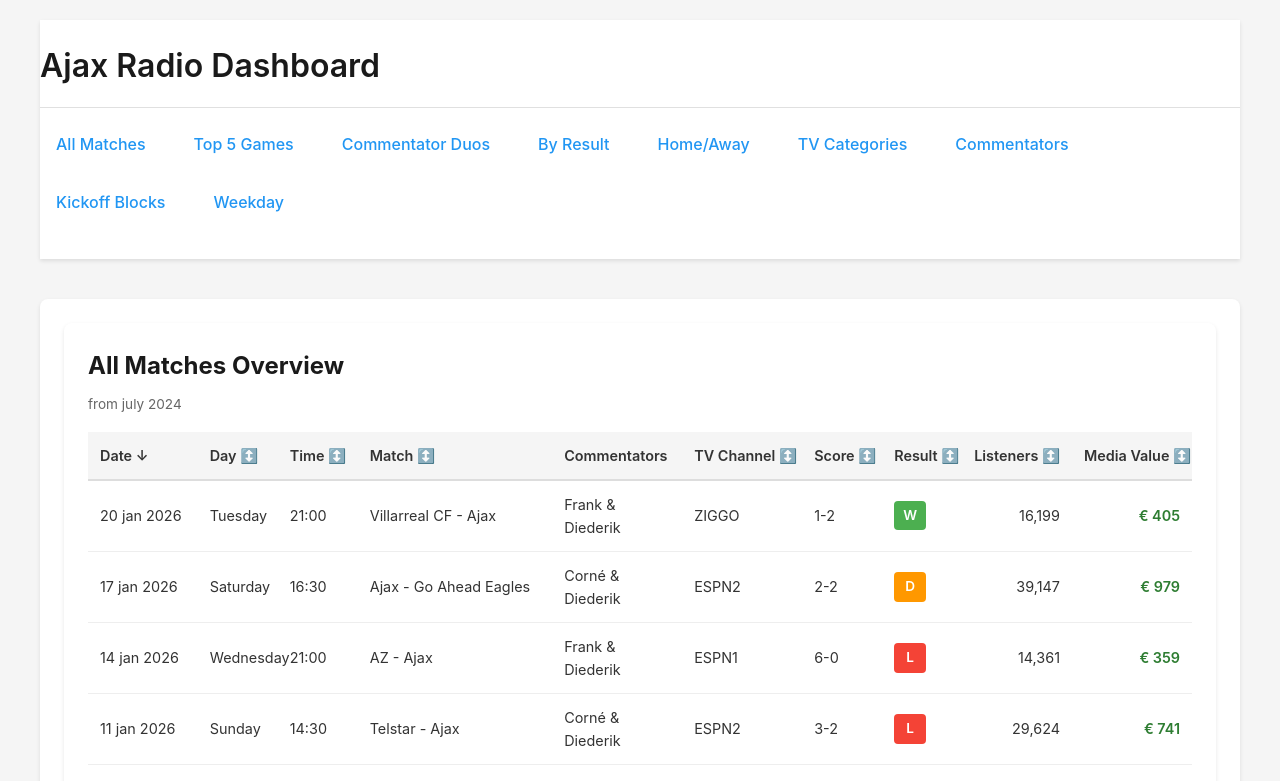
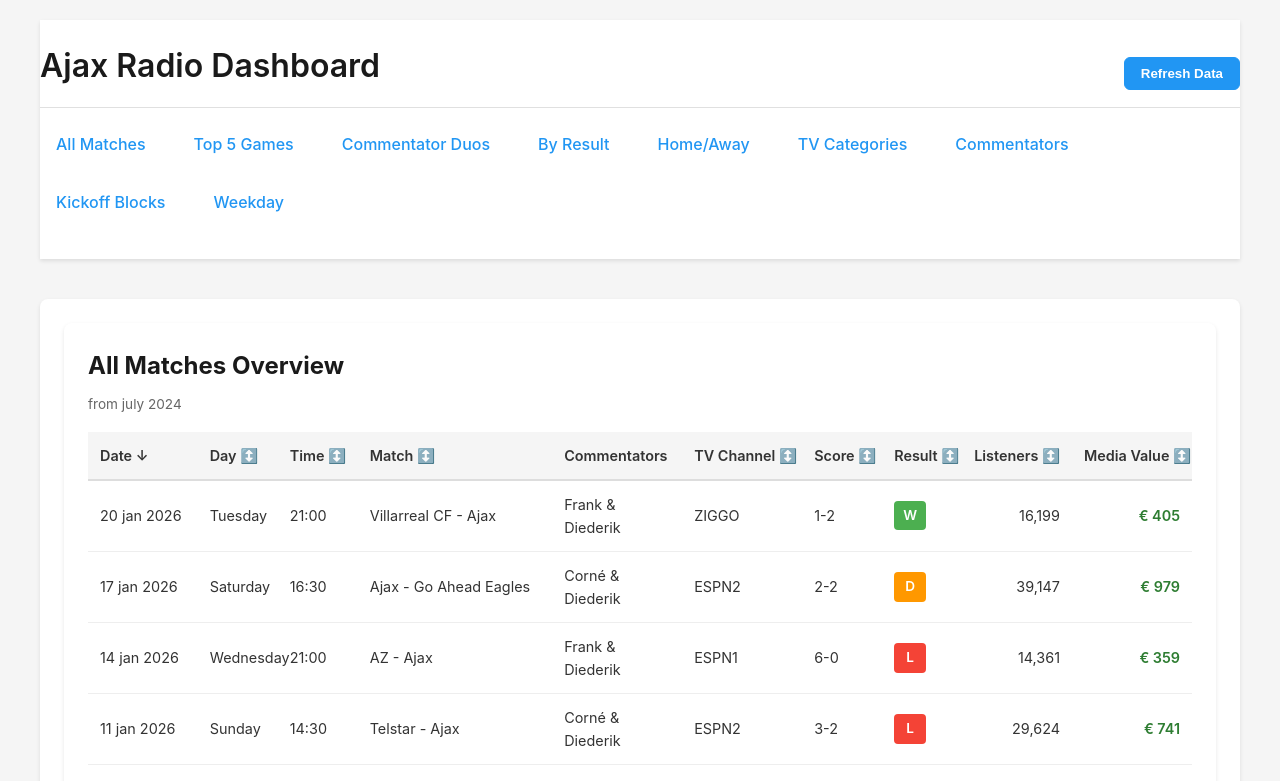
Before and after one commit to diedzes/ajax-radio-dashboard, a React (Vite) app in the folder dashboard/: page / in a window 1280 px wide. Shown: the top 781 px of the page. Built offline with nearby package versions, Linux system fonts and the light colour scheme.

Commit message:
Add refresh data button

```diff
--- a/dashboard/src/components/Dashboard.css
+++ b/dashboard/src/components/Dashboard.css
@@ -18,6 +18,39 @@ header h1 {
   font-weight: 600;
   color: #1a1a1a;
   margin-bottom: 1rem;
+}
+
+.dashboard-header-top {
+  display: flex;
+  align-items: center;
+  justify-content: space-between;
+  gap: 1rem;
+  flex-wrap: wrap;
+}
+
+.refresh-button {
+  border: 1px solid #2196F3;
+  background: #2196F3;
+  color: #fff;
+  padding: 0.5rem 1rem;
+  border-radius: 6px;
+  font-weight: 600;
+  cursor: pointer;
+  transition: background-color 0.2s, border-color 0.2s, transform 0.1s;
+}
+
+.refresh-button:hover:not(:disabled) {
+  background: #1e88e5;
+  border-color: #1e88e5;
+}
+
+.refresh-button:active:not(:disabled) {
+  transform: scale(0.98);
+}
+
+.refresh-button:disabled {
+  cursor: not-allowed;
+  opacity: 0.7;
 }
 
 .dashboard-nav {
--- a/dashboard/src/components/Dashboard.jsx
+++ b/dashboard/src/components/Dashboard.jsx
@@ -23,10 +23,19 @@ function Dashboard() {
     weekday: null
   })
   const [loading, setLoading] = useState(true)
+  const [refreshing, setRefreshing] = useState(false)
   const [error, setError] = useState(null)
 
-  useEffect(() => {
-    const loadData = async () => {
+  const loadData = async ({ isRefresh = false } = {}) => {
+    if (isRefresh) {
+      setRefreshing(true)
+    } else {
+      setLoading(true)
+    }
+    setError(null)
+
+    const cacheBuster = `?t=${Date.now()}`
+
     try {
       const [
         allMatchesRes,
@@ -39,15 +48,15 @@ function Dashboard() {
         kickoffRes,
         weekdayRes
       ] = await Promise.all([
-          fetch('/output/all_matches.json'),
-          fetch('/output/top5_games.json'),
-          fetch('/output/commentator_duos.json'),
-          fetch('/output/by_result.json'),
-          fetch('/output/by_home_away.json'),
-          fetch('/output/by_tv_category.json'),
-          fetch('/output/commentators_full_credit.json'),
-          fetch('/output/kickoff_blocks.json'),
-          fetch('/output/weekday.json')
+        fetch(`/output/all_matches.json${cacheBuster}`, { cache: 'no-store' }),
+        fetch(`/output/top5_games.json${cacheBuster}`, { cache: 'no-store' }),
+        fetch(`/output/commentator_duos.json${cacheBuster}`, { cache: 'no-store' }),
+        fetch(`/output/by_result.json${cacheBuster}`, { cache: 'no-store' }),
+        fetch(`/output/by_home_away.json${cacheBuster}`, { cache: 'no-store' }),
+        fetch(`/output/by_tv_category.json${cacheBuster}`, { cache: 'no-store' }),
+        fetch(`/output/commentators_full_credit.json${cacheBuster}`, { cache: 'no-store' }),
+        fetch(`/output/kickoff_blocks.json${cacheBuster}`, { cache: 'no-store' }),
+        fetch(`/output/weekday.json${cacheBuster}`, { cache: 'no-store' })
       ])
 
       if (!allMatchesRes.ok || !top5GamesRes.ok || !commentatorDuosRes.ok ||
@@ -89,17 +98,34 @@ function Dashboard() {
         kickoffBlocks: kickoffData.kickoff_blocks || [],
         weekday: weekdayData.weekdays || []
       })
-        setLoading(false)
     } catch (err) {
       setError(err.message)
+    } finally {
+      if (isRefresh) {
+        setRefreshing(false)
+      } else {
         setLoading(false)
       }
     }
+  }
 
+  useEffect(() => {
     loadData()
   }, [])
 
-  if (loading) {
+  const hasData = Boolean(
+    data.allMatches &&
+    data.top5Games &&
+    data.commentatorDuos &&
+    data.byResult &&
+    data.byHomeAway &&
+    data.byTVCategory &&
+    data.commentators &&
+    data.kickoffBlocks &&
+    data.weekday
+  )
+
+  if (loading && !hasData) {
     return (
       <div className="dashboard-container">
         <h1>Ajax Radio Dashboard</h1>
@@ -108,7 +134,7 @@ function Dashboard() {
     )
   }
 
-  if (error) {
+  if (error && !hasData) {
     return (
       <div className="dashboard-container">
         <h1>Ajax Radio Dashboard</h1>
@@ -128,7 +154,19 @@ function Dashboard() {
   return (
     <div className="dashboard-container">
       <header>
+        <div className="dashboard-header-top">
           <h1>Ajax Radio Dashboard</h1>
+          <button
+            type="button"
+            className="refresh-button"
+            onClick={() => loadData({ isRefresh: true })}
+            disabled={loading || refreshing}
+            aria-busy={refreshing}
+          >
+            {refreshing ? 'Refreshing...' : 'Refresh Data'}
+          </button>
+        </div>
+        {error ? <p className="error">Refresh failed: {error}</p> : null}
         <nav className="dashboard-nav">
           <a href="#all-matches" onClick={(e) => { e.preventDefault(); scrollToSection('all-matches') }}>
             All Matches
```
Lines whose indentation alone changed are shown as unchanged.
